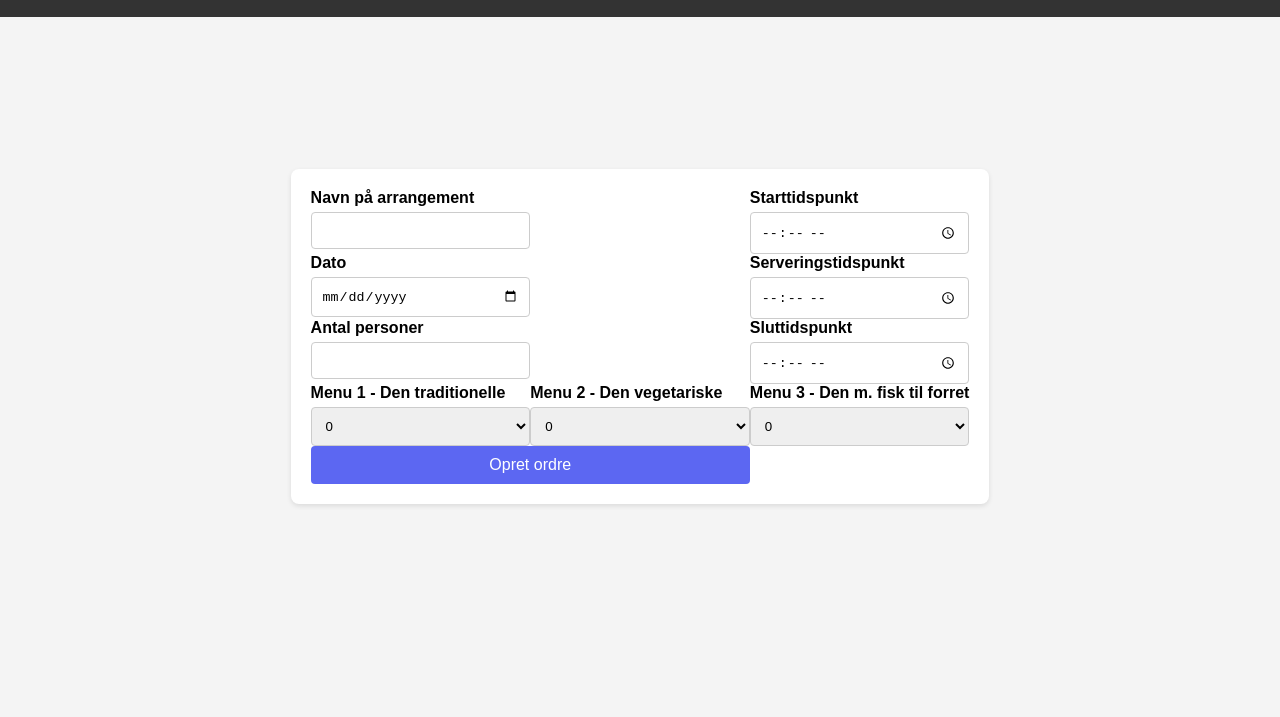
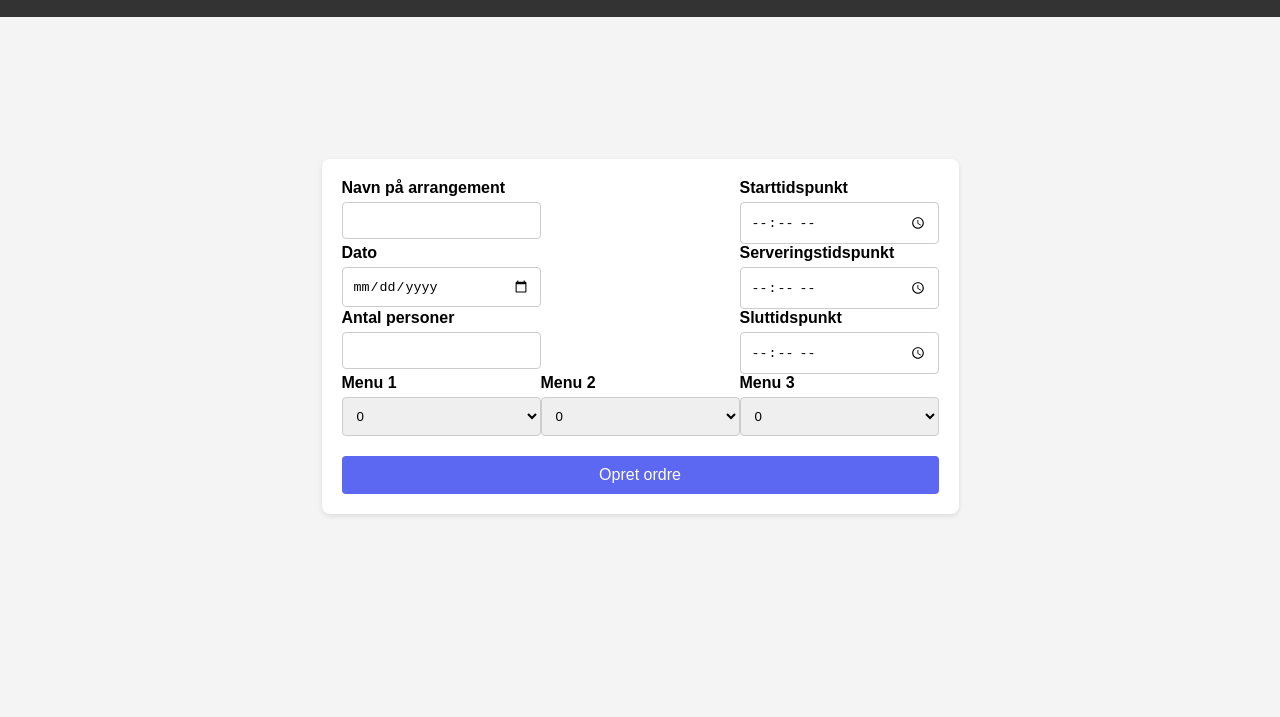
Before and after one commit to Studiegruppe-11/ADBIS, a website: page public/order.html in a window 1280 px wide. Shown: the part 83-800 px from the top of the page. Drawn offline with Linux system fonts and the light colour scheme.

Commit message:
frontend styling

```diff
--- a/public/order.html
+++ b/public/order.html
@@ -44,7 +44,7 @@
                 <input type="time" id="servingTime" name="servingTime" required>
             </div>
             <div class="menu menu1">
-                <label for="menu1">Menu 1 - Den traditionelle</label>
+                <label for="menu1">Menu 1</label>
                 <select id="menu1" name="menu1">
                     <option value="0">0</option>
                     <option value="1">1</option>
@@ -53,7 +53,7 @@
                 </select>
             </div>
             <div class="menu menu2">
-                <label for="menu2">Menu 2 - Den vegetariske</label>
+                <label for="menu2">Menu 2</label>
                 <select id="menu2" name="menu2">
                     <option value="0">0</option>
                     <option value="1">1</option>
@@ -62,7 +62,7 @@
                 </select>
             </div>
             <div class="menu menu3">
-                <label for="menu3">Menu 3 - Den m. fisk til forret</label>
+                <label for="menu3">Menu 3</label>
                 <select id="menu3" name="menu3">
                     <option value="0">0</option>
                     <option value="1">1</option>
--- a/public/styles.css
+++ b/public/styles.css
@@ -81,7 +81,7 @@ border: 1px solid #ccc;
 }
 
 button {
-grid-column: span 2; /* Knappen strækker sig over begge kolonner */
+    grid-column: 1 / -1; /* Knappen strækker sig over alle tre kolonner nederst */
     padding: 10px;
     background-color: #5c67f2;
     color: white;
@@ -89,10 +89,11 @@ border: none;
     border-radius: 4px;
     cursor: pointer;
     font-size: 16px;
+    margin-top: 20px;
 }
 
 button:hover {
-background-color: #4a54e1; /* Mørkere nuance ved hover */
+    background-color: #4a54e1;
 }
 
 .menu-container {
@@ -106,6 +107,8 @@ background-color: #4a54e1; /* Mørkere nuance ved hover */
     display: flex;
     flex-direction: column;
 }
+
+
 
 .right-header {
 display: flex;
```
Also changed, not shown: 1 other file. Lines whose indentation alone changed are shown as unchanged.
